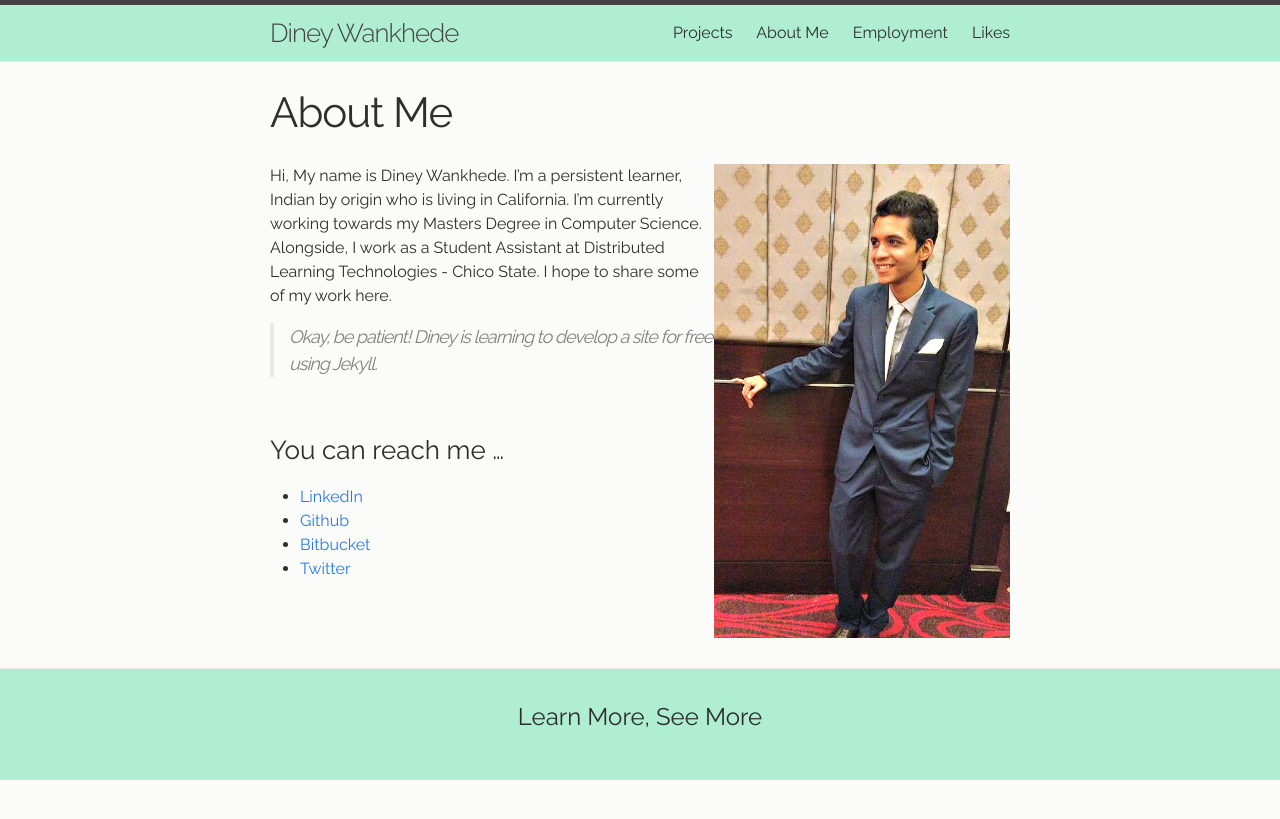
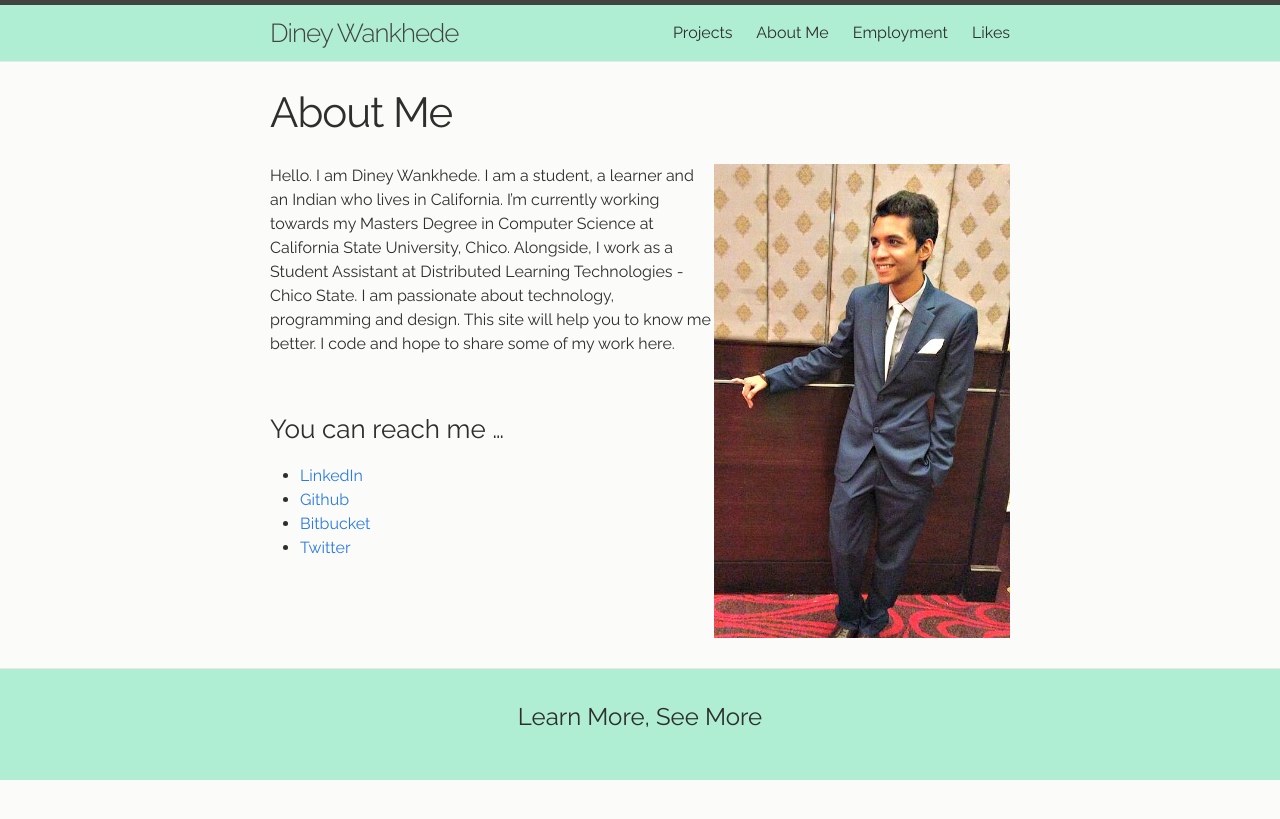
Before and after one commit to dineyw23/dineyw23.github.io, a Jekyll site: the page built from About/about.md, in a window 1280 px wide. Shown: the top 819 px of the page. Built offline with Jekyll 4.4.1, drawn with Linux system fonts in a browser that asks for light colours; nearby versions of some CDN libraries; comment, search, counter and statistics services are not loaded.

```diff
--- a/About/about.md
+++ b/About/about.md
@@ -7,11 +7,10 @@ permalink: about
 
 <img src="{{ site.url }}/About/ImageDP.jpg" width="40%" align="right">
 
-Hi, My name is Diney Wankhede. I'm a persistent learner, Indian by origin who is living in California. I'm currently working towards my Masters Degree in Computer Science.
+Hello. I am Diney Wankhede. I am a student, a learner and an Indian who lives in California. I'm currently working towards my Masters Degree in Computer Science at California State University, Chico.
 Alongside, I work as a Student Assistant at Distributed Learning Technologies - Chico State.
-I hope to share some of my work here.
+I am passionate about technology, programming and design. This site will help you to know me better. I code and  hope to share some of my work here.
 
-  > Okay, be patient! Diney is learning to develop a site for free using Jekyll.
 
 
 &nbsp;&nbsp;&nbsp;&nbsp;&nbsp;
```
Also changed, not shown: Likes/likes.md (+42 -0 lines), index.html (+0 -9 lines).
